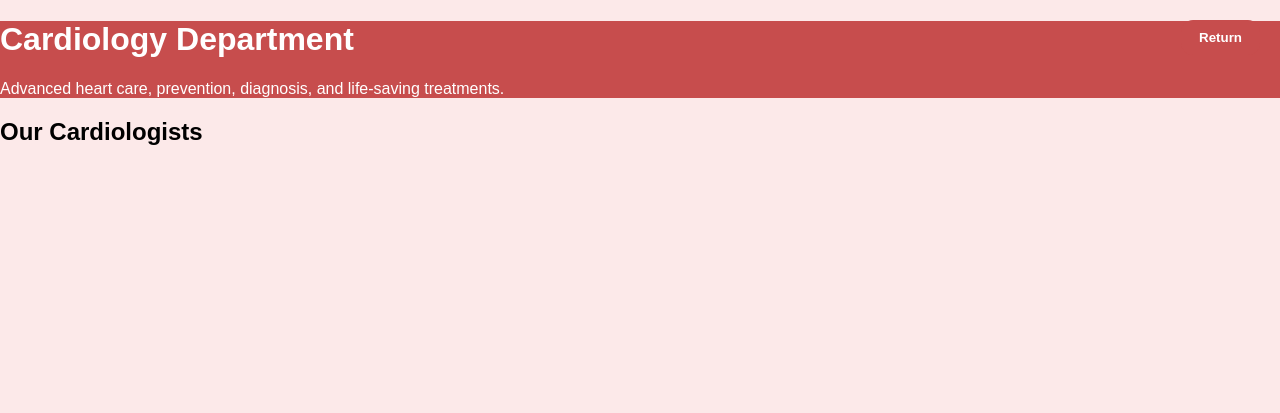
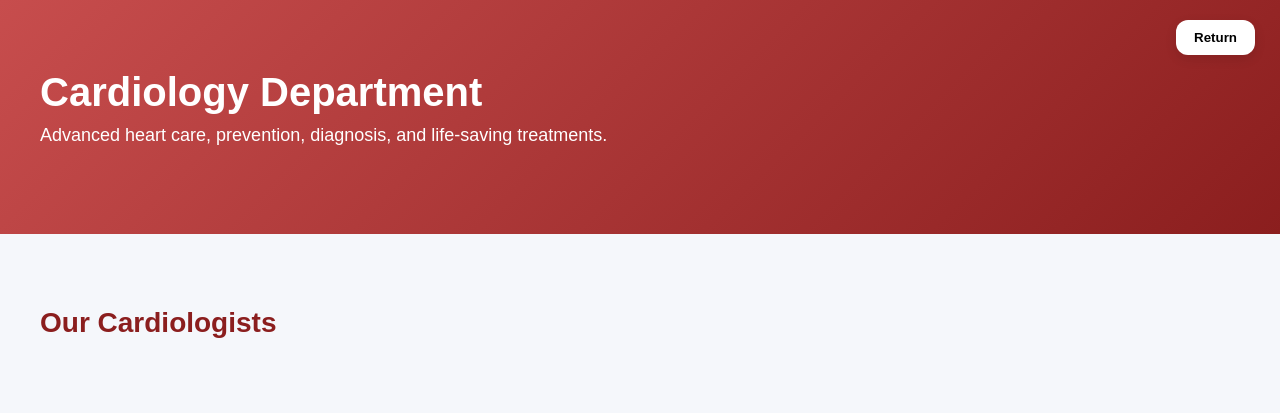
Before and after one commit to leenalshargabi/HealthCare, a Flask app: page /department/cardiology in a window 1280 px wide. Shown: the top 413 px of the page. Run offline with Flask 3, Linux system fonts and the light colour scheme; data that the repository does not hold is empty.

Commit message:
updated departments pages

```diff
--- a/static/css/department.css
+++ b/static/css/department.css
@@ -1,60 +1,9 @@
-/* GENERAL DEPARTMENT STYLE */
+/* GLOBAL */
 
 body {
   margin: 0;
   font-family: "Poppins", sans-serif;
-    background: #f4f7fb;
-    scroll-behavior: smooth;
-}
-
-.department-container {
-    padding: 40px;
-    animation: fadeIn 1s ease;
-}
-
-.department-header {
-    font-size: 38px;
-    font-weight: bold;
-    margin-bottom: 20px;
-}
-
-.department-description {
-    font-size: 18px;
-    max-width: 900px;
-    margin-bottom: 40px;
-    line-height: 1.6;
-}
-
-/* DOCTOR CARDS */
-
-.doctors-grid {
-    display: grid;
-    grid-template-columns: repeat(auto-fit, minmax(300px, 1fr));
-    gap: 25px;
-}
-
-.doctor-card {
-    background: white;
-    padding: 20px;
-    border-radius: 18px;
-    box-shadow: 0 6px 18px rgba(0,0,0,0.08);
-    transition: 0.4s;
-    position: relative;
-    overflow: hidden;
-}
-
-.doctor-card:hover {
-    transform: translateY(-8px) scale(1.02);
-}
-
-.doctor-name {
-    font-size: 22px;
-    font-weight: bold;
-}
-
-.doctor-info {
-    margin-top: 10px;
-    color: #555;
+  background: #f5f7fb;
 }
 
 /* RETURN BUTTON */
@@ -62,64 +11,127 @@ body {
 .return-btn {
   position: fixed;
   top: 20px;
-    right: 20px;
+  right: 25px;
   padding: 10px 18px;
   border-radius: 12px;
   border: none;
+  font-weight: 600;
   cursor: pointer;
-    font-weight: bold;
+  background: white;
+  box-shadow: 0 4px 12px rgba(0,0,0,0.1);
+  z-index: 999;
+}
+
+/* HERO */
+
+.hero {
+  padding: 70px 40px;
+  color: white;
+}
+
+.hero h1 {
+  margin: 0;
+  font-size: 40px;
+}
+
+.hero p {
+  font-size: 18px;
+  margin-top: 10px;
+  max-width: 700px;
+}
+
+/* SECTION */
+
+.section {
+  padding: 50px 40px;
+}
+
+.section h2 {
+  margin-bottom: 25px;
+  font-size: 28px;
+}
+
+/* DOCTORS GRID */
+
+.doctors {
+  display: grid;
+  grid-template-columns: repeat(auto-fit, minmax(260px,1fr));
+  gap: 25px;
+}
+
+/* DOCTOR CARD */
+
+.doctor {
+  padding: 22px;
+  border-radius: 18px;
+  box-shadow: 0 6px 18px rgba(0,0,0,0.08);
+  transition: 0.35s;
+  position: relative;
+  overflow: hidden;
+}
+
+.doctor:hover {
+  transform: translateY(-10px) scale(1.02);
+}
+
+.doctor h3 {
+  margin: 0;
+  font-size: 20px;
+}
+
+.doctor span {
+  display: block;
+  font-weight: 600;
+  margin-top: 8px;
+}
+
+.doctor p {
+  margin-top: 6px;
+  color: #555;
 }
 
 /* THEMES */
 
 /* CARDIOLOGY */
-.cardiology-theme {
-    background: #FCE9E9;
+.cardiology-theme .hero { background: linear-gradient(135deg,#C74D4D,#8B1E1E); }
+.cardiology-theme .section h2 { color: #8B1E1E; }
+.cardiology-theme .doctor:hover { box-shadow: 0 12px 25px rgba(139,30,30,0.3); }
+
+/* NEUROLOGY */
+.neurology-theme .hero { background: linear-gradient(135deg,#785964,#5D3543); }
+.neurology-theme .section h2 { color: #5D3543; }
+.neurology-theme .doctor:hover { box-shadow: 0 12px 25px rgba(93,53,67,0.3); }
+
+/* ORTHOPEDIC */
+.orthopedic-theme .hero { background: linear-gradient(135deg,#7B7F85,#2B2E33); }
+.orthopedic-theme .section h2 { color: #2B2E33; }
+.orthopedic-theme .doctor:hover { box-shadow: 0 12px 25px rgba(43,46,51,0.3); }
+
+/* DENTISTRY */
+.dentistry-theme .hero { background: linear-gradient(135deg,#C7E7EC,#2F6F73); }
+.dentistry-theme .section h2 { color: #2F6F73; }
+.dentistry-theme .doctor:hover { box-shadow: 0 12px 25px rgba(47,111,115,0.3); }
+
+/* PEDIATRIC */
+.pediatric-theme .hero { background: linear-gradient(135deg,#DBA1A2,#422B23); }
+.pediatric-theme .section h2 { color: #422B23; }
+.pediatric-theme .doctor:hover { box-shadow: 0 12px 25px rgba(66,43,35,0.3); }
+
+/* ANIMATION */
+
+.doctor {
+  opacity: 0;
+  transform: translateY(40px);
+  animation: fadeUp 0.8s forwards;
 }
 
-.cardiology-theme .department-header { color: #8B1E1E; }
-.cardiology-theme .return-btn { background: #C74D4D; color: white; }
-.cardiology-theme .doctor-card:hover { box-shadow: 0 10px 25px rgba(139,30,30,0.3); }
+.doctor:nth-child(2){ animation-delay: .2s }
+.doctor:nth-child(3){ animation-delay: .3s }
+.doctor:nth-child(4){ animation-delay: .4s }
 
-/* NEUROLOGY */
-.neurology-theme {
-    background: #FFFCFC;
+@keyframes fadeUp {
+  to {
+    opacity:1;
+    transform: translateY(0);
   }
-
-.neurology-theme .department-header { color: #5D3543; }
-.neurology-theme .return-btn { background: #785964; color: white; }
-.neurology-theme .doctor-card:hover { box-shadow: 0 10px 25px rgba(93,53,67,0.3); }
-
-/* ORTHOPEDIC */
-.orthopedic-theme {
-    background: #F5F6F7;
 }
-
-.orthopedic-theme .department-header { color: #2B2E33; }
-.orthopedic-theme .return-btn { background: #7B7F85; color: white; }
-.orthopedic-theme .doctor-card:hover { box-shadow: 0 10px 25px rgba(43,46,51,0.3); }
-
-/* DENTISTRY */
-.dentistry-theme {
-    background: #E8F0F1;
-}
-
-.dentistry-theme .department-header { color: #2F6F73; }
-.dentistry-theme .return-btn { background: #C7E7EC; color: #0D2440; }
-.dentistry-theme .doctor-card:hover { box-shadow: 0 10px 25px rgba(47,111,115,0.3); }
-
-/* PEDIATRIC */
-.pediatric-theme {
-    background: #F7F3ED;
-}
-
-.pediatric-theme .department-header { color: #422B23; }
-.pediatric-theme .return-btn { background: #DBA1A2; color: white; }
-.pediatric-theme .doctor-card:hover { box-shadow: 0 10px 25px rgba(66,43,35,0.3); }
-
-/* ANIMATIONS */
-
-@keyframes fadeIn {
-    from {opacity:0; transform:translateY(30px);}
-    to {opacity:1; transform:translateY(0);}
-}
--- a/templates/departments/cardiology.html
+++ b/templates/departments/cardiology.html
@@ -7,24 +7,29 @@
 </head>
 <body class="cardiology-theme">
 
-  <button class="return-btn" onclick="goBack()">Return</button>
+<button class="return-btn" onclick="goBack()">Return</button>
 
-<div class="hero" style="background:#C74D4D; color:#fff;">
+<div class="hero">
   <h1>Cardiology Department</h1>
   <p>Advanced heart care, prevention, diagnosis, and life-saving treatments.</p>
 </div>
 
 <div class="section">
   <h2>Our Cardiologists</h2>
-{% for doctor in cDoctors %}
-    <div class="doctor" style="background:#fff;">
+
+  <div class="doctors">
+    {% for doctor in cDoctors %}
+    <div class="doctor">
       <h3>{{ doctor.fullName }}</h3>
       <span>{{doctor.mainSpecialty }}</span>
       <p>{{doctor.subSpecialty }}</p>
       <p>{{doctor.workingHours }}</p>
     </div>
     {% endfor %}
+  </div>
+
 </div>
 
 </body>
+
 </html>
```
Also changed, not shown: templates/departments/dentistry.html (+6 -3 lines), templates/departments/neurology.html (+6 -3 lines), templates/departments/orthopedics.html (+6 -3 lines), templates/departments/pediatrics.html (+6 -3 lines). Lines whose indentation alone changed are shown as unchanged.
